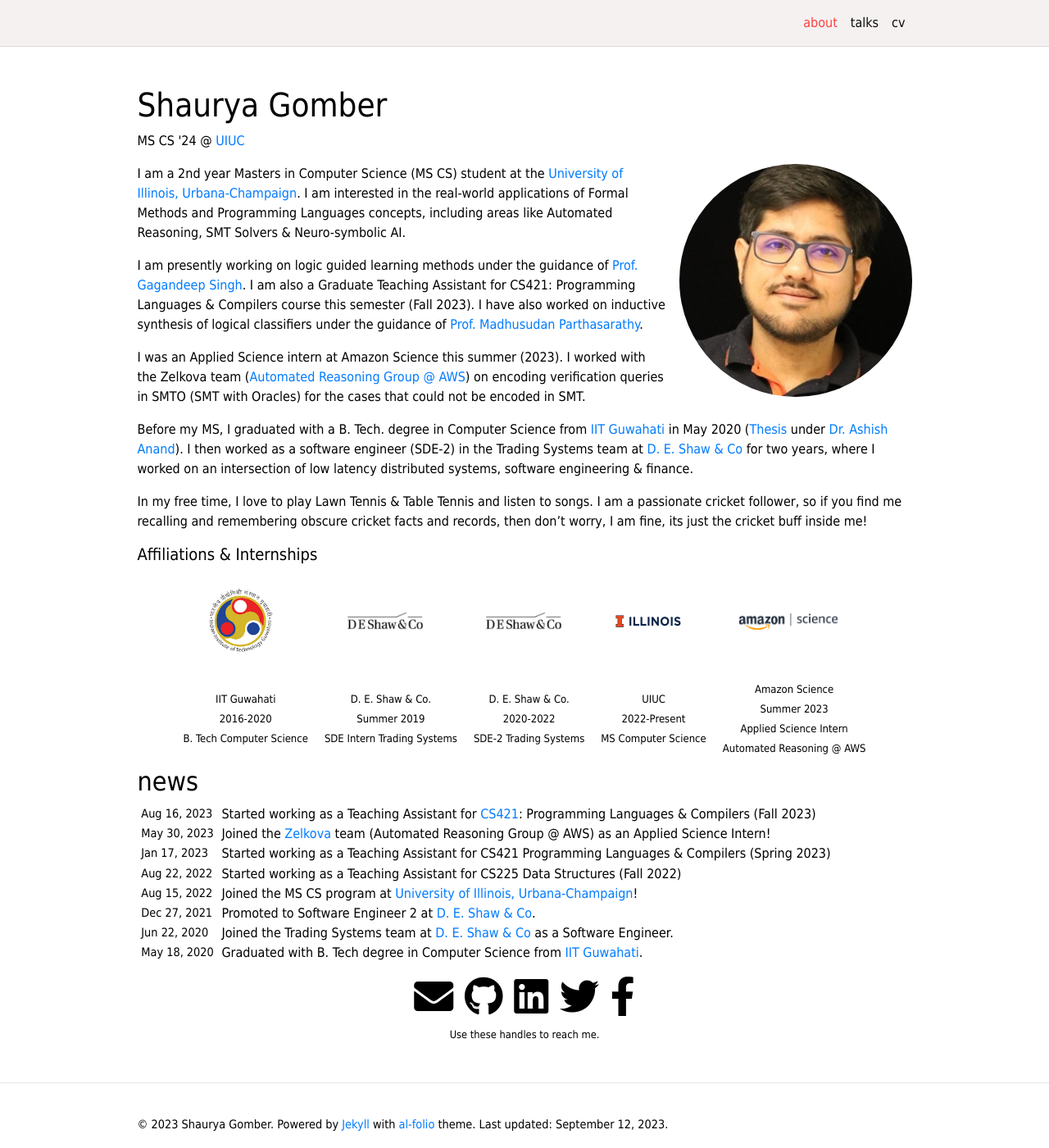
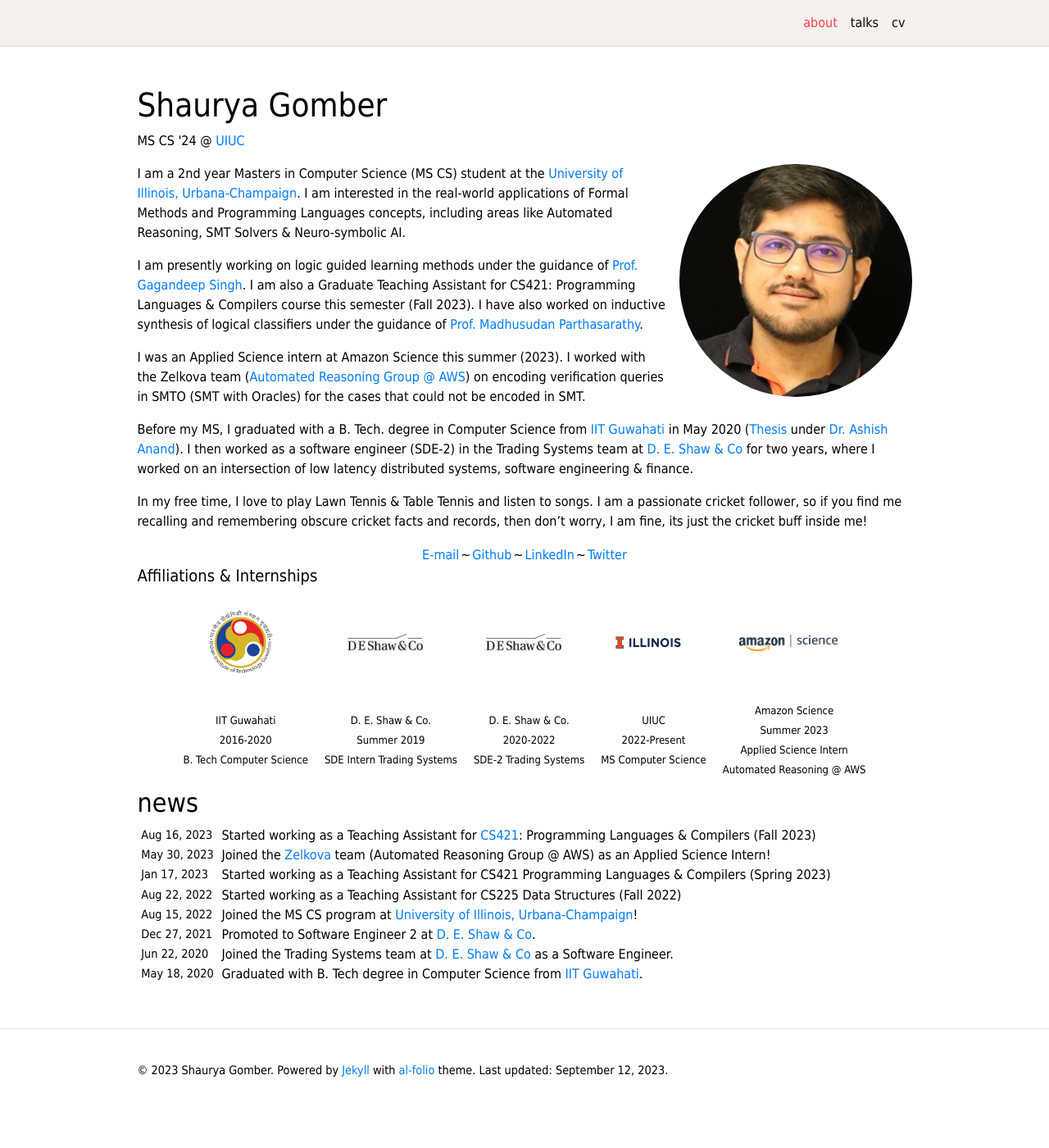
Before and after one commit to sgomber/sgomber.github.io, a Jekyll site: the page built from _pages/about.md, in a window 1280 px wide and 1400 px high. Shown: the whole window at 82% size. Built offline with Jekyll 4.4.1, drawn with Linux system fonts in a browser that asks for light colours; full-size pictures stand in for the smaller copies a plugin makes; comment, search, counter and statistics services are not loaded; a style sheet for code colours, icons or effects is not loaded.

Commit message:
Shift contact info up the page

```diff
--- /dev/null
+++ b/_includes/social_lite.html
@@ -0,0 +1,16 @@
+<div>
+    <table align="center">
+        <tbody>
+            <tr>
+                <td align="center"><a href="mailto:sgomber2@illinois.edu">E-mail</a></td>
+                <td align="center">~</a></td>
+                <td align="center"><a href="https://github.com/{{ site.github_username }}">Github</a></td>
+                <td align="center">~</a></td>
+                <td align="center"><a href="https://www.linkedin.com/in/{{ site.linkedin_username }}">LinkedIn</a></td>
+                <td align="center">~</a></td>
+                <td align="center"><a href="https://twitter.com/{{ site.twitter_username }}">Twitter</a></td>
+                <!-- <td align="center">|</a></td> -->
+            </tr>
+        </tbody>
+    </table>
+</div>
--- a/_layouts/about.html
+++ b/_layouts/about.html
@@ -37,6 +37,10 @@
             {{ content }}
           </div>
 
+          {%- unless page.social %}
+            {%- include social_lite.html %}
+          {%- endunless %}
+
           {%- include affiliations.html %}
 
           {% if page.news -%}
--- a/_pages/about.md
+++ b/_pages/about.md
@@ -11,7 +11,7 @@
 
 news: true  # includes a list of news items
 selected_papers: false # includes a list of papers marked as "selected={true}"
-social: true  # includes social icons at the bottom of the page
+social: false  # includes social icons at the bottom of the page
 ---
 
 I am a 2nd year Masters in Computer Science (MS CS) student at the [University of Illinois, Urbana-Champaign](https://cs.illinois.edu/). I am interested in the real-world applications of Formal Methods and Programming Languages concepts, including areas like Automated Reasoning, SMT Solvers & Neuro-symbolic AI.
```
